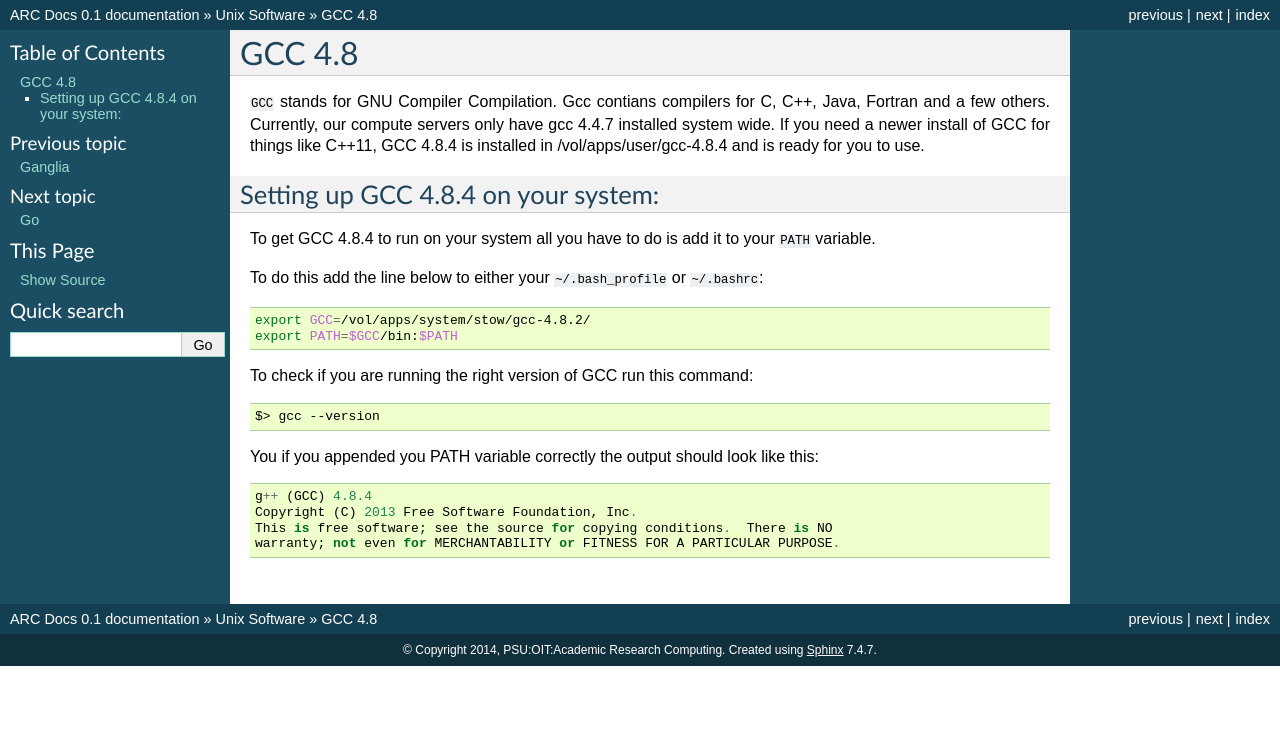
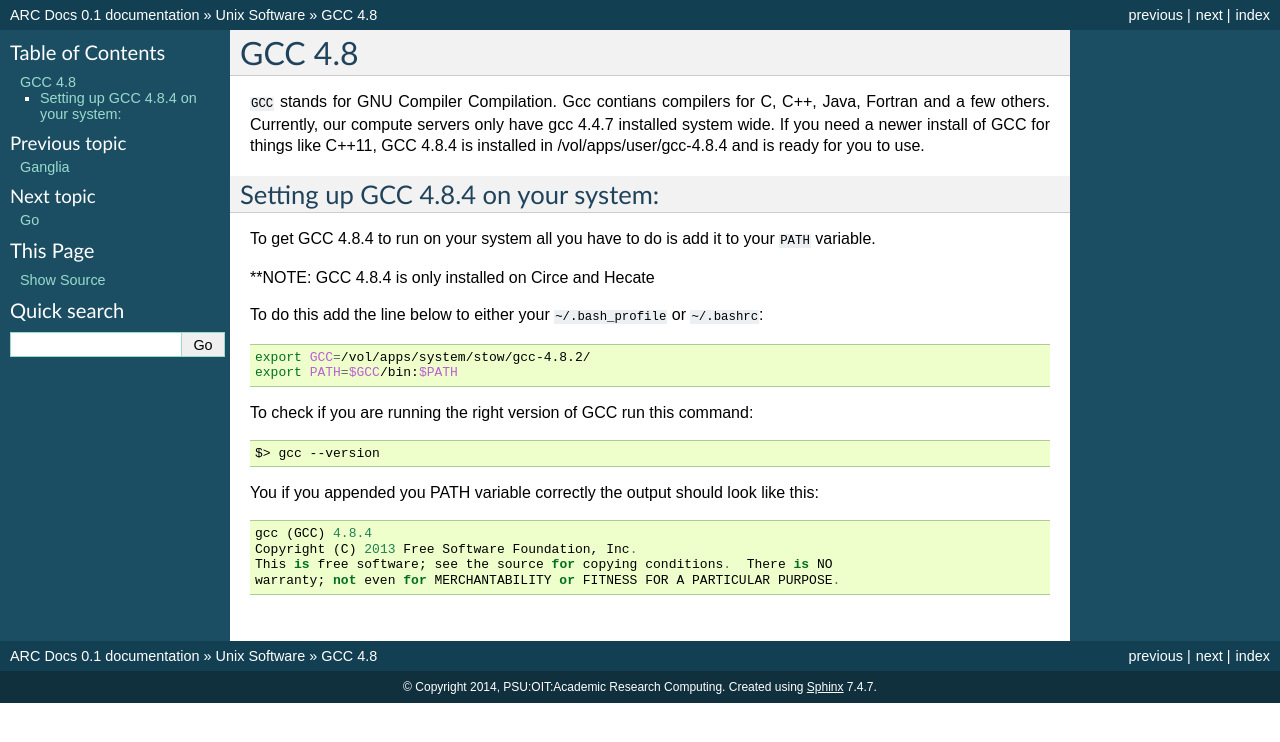
Before and after one commit to PSU-Research-Computing/psurc-docs, a Sphinx documentation site: the page built from source/unix_software/gcc.rst, in a window 1280 px wide. Shown: the top 742 px of the page. Built offline with Sphinx 7.4.7, drawn with Linux system fonts in a browser that asks for light colours.

Commit message:
Changed title over line and a few typos

```diff
--- a/source/unix_software/gcc.rst
+++ b/source/unix_software/gcc.rst
@@ -1,14 +1,16 @@
 .. gcc.rst
 
-******
+*******
 GCC 4.8
-******
+*******
 
 ``GCC`` stands for GNU Compiler Compilation. Gcc contians compilers for C, C++, Java, Fortran and a few others. Currently, our compute servers only have gcc 4.4.7 installed system wide. If you need a newer install of GCC for things like C++11, GCC 4.8.4 is installed in /vol/apps/user/gcc-4.8.4 and is ready for you to use.
 
 Setting up GCC 4.8.4 on your system:
 ------------------------------------
 To get GCC 4.8.4 to run on your system all you have to do is add it to your ``PATH`` variable.
+
+\*\*NOTE: GCC 4.8.4 is only installed on Circe and Hecate
 
 To do this add the line below to either your ``~/.bash_profile`` or ``~/.bashrc``:
 
@@ -27,7 +29,7 @@
 
 ::
 
-    g++ (GCC) 4.8.4
+    gcc (GCC) 4.8.4
     Copyright (C) 2013 Free Software Foundation, Inc.
     This is free software; see the source for copying conditions.  There is NO
     warranty; not even for MERCHANTABILITY or FITNESS FOR A PARTICULAR PURPOSE.
```
